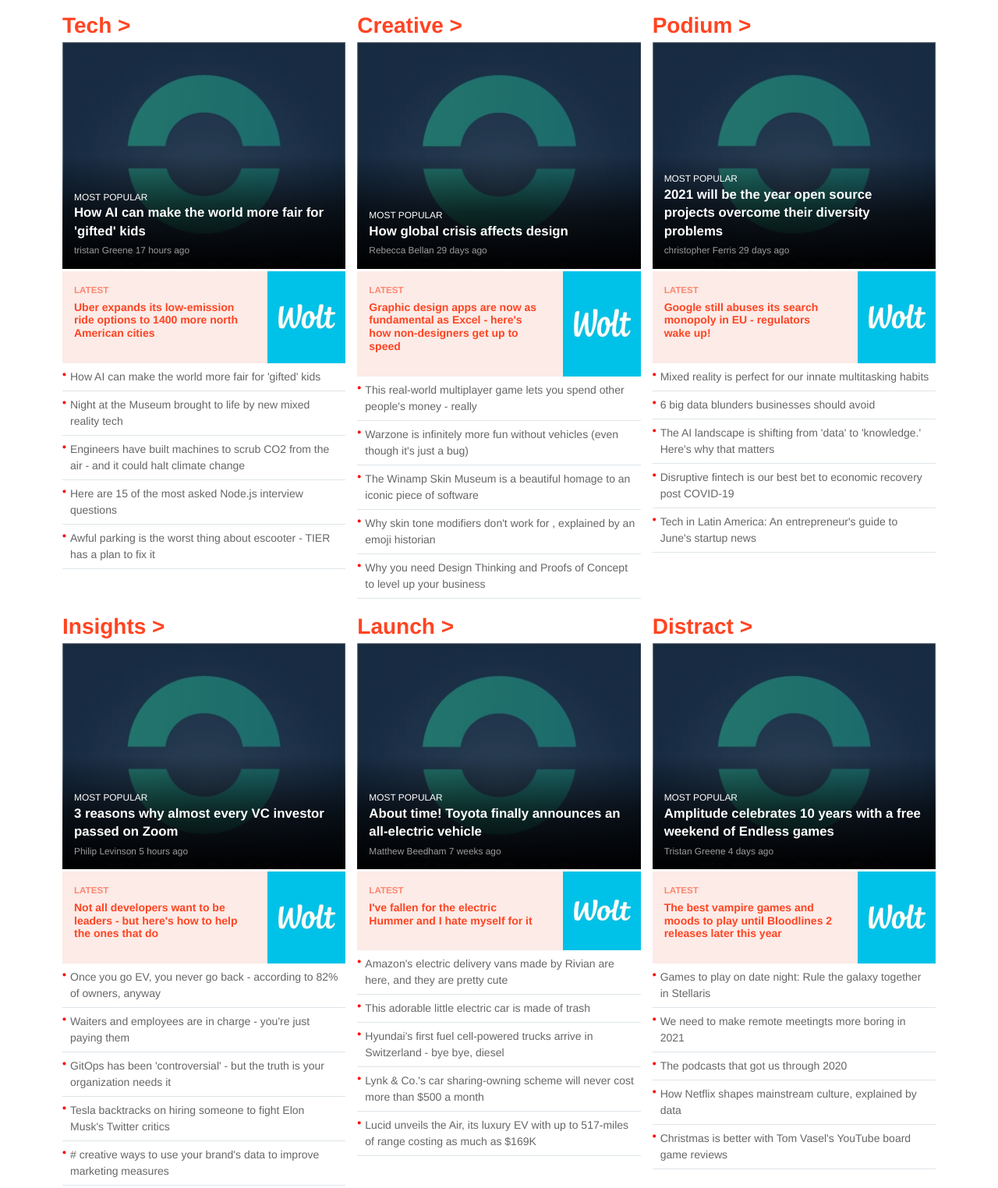
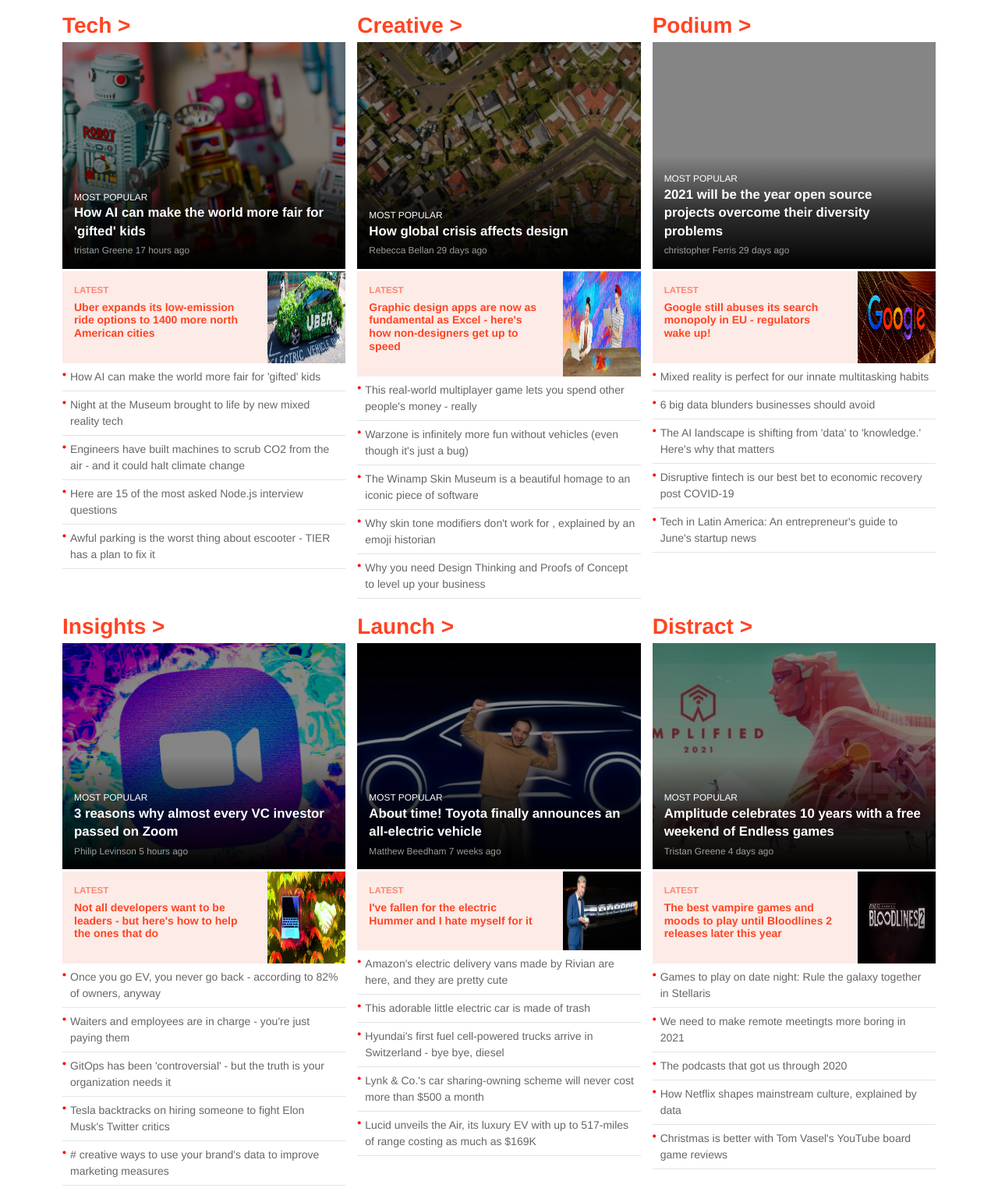
Before and after one commit to chasscepts/tnw-clone, a website: page index.html in a window 1280 px wide. Shown: the part 1786-3310 px from the top of the page at 78% size. Drawn offline with Linux system fonts and the light colour scheme.

Commit message:
update asset links

```diff
--- a/index.html
+++ b/index.html
@@ -219,7 +219,7 @@
             <h5 class="faint">LATEST</h5>
             <p class="pt-5 emphasized">Alibaba shares jump 8% as Jack Ma surfaces after 3 months</p>
           </div>
-          <img class="thumbnail" src="./assets/images/wolt.jpeg" alt="Jack Ma">
+          <img class="thumbnail" src="./assets/images/1280px-20th_Anniversary_Schwab_Foundation_Gala_Dinner_44887783681-e1611132397581.jpg" alt="Jack Ma">
         </div>
         <ul class="categories-list">
           <li><a href="#" class="faint">Twitter shares fall 7% in pre-market trading after Trump's removal</a></li>
@@ -231,7 +231,7 @@
       </article>
       <article class="categories">
         <h2 class="categories-header">Apps > </h2>
-        <div class="hard-fork categories-img bg-card mb-3 aspect-ratio">
+        <div class="apps categories-img bg-card mb-3 aspect-ratio">
           <div class="cover flex column end categories-card-text white">
             <p class="categories-img-header reduced"> MOST POPULAR</p>
             <p class="bold categories-card-text-body reduced">Google Maps is adding COVID19 vaccine sites</p>
@@ -244,7 +244,7 @@
             <h5 class="faint">LATEST</h5>
             <p class="pt-5 emphasized">Help kill the 'Bernie sitting" meme with this easy-to-use image generator</p>
           </div>
-          <img class="thumbnail" src="./assets/images/wolt.jpeg" alt="Bernie">
+          <img class="thumbnail" src="./assets/images/header-image-bernie-sitting-meme-analysis.webp" alt="Bernie">
         </div>
         <ul class="categories-list">
           <li><a href="#" class="faint">Signal is drama-free for now, but it should prepare for the worst</a></li>
@@ -256,7 +256,7 @@
       </article>
       <article class="categories">
         <h2 class="categories-header">Gear > </h2>
-        <div class="hard-fork categories-img bg-card mb-3 aspect-ratio">
+        <div class="gear categories-img bg-card mb-3 aspect-ratio">
           <div class="cover flex column end categories-card-text white">
             <p class="categories-img-header reduced"> MOST POPULAR</p>
             <p class="bold categories-card-text-body reduced">Report: Apple may bring MagSafe and SD card slots back to MacBook</p>
@@ -269,7 +269,7 @@
             <h5 class="faint">LATEST</h5>
             <p class="pt-5 emphasized">Report: Apple to make plain old VR headset before its fancy AR glasses</p>
           </div>
-        ">
+          <img class="thumbnail" src="assets/images/Apple-AR-glasses-headset.jpg" alt="gear">
         </div>
         <ul class="categories-list">
           <li><a href="#" class="faint">KEF's new basketball=sized subwoofer promises 'maximun bass in miimum space'</a></li>
@@ -281,7 +281,7 @@
       </article>
       <article class="categories">
         <h2 class="categories-header">Tech > </h2>
-        <div class="hard-fork categories-img bg-card mb-3 aspect-ratio">
+        <div class="tech categories-img bg-card mb-3 aspect-ratio">
           <div class="cover flex column end categories-card-text white">
             <p class="categories-img-header reduced"> MOST POPULAR</p>
             <p class="bold categories-card-text-body reduced">How AI can make the world more fair for 'gifted' kids</p>
@@ -294,7 +294,7 @@
             <h5 class="faint">LATEST</h5>
             <p class="pt-5 emphasized">Uber expands its low-emission ride options to 1400 more north American cities</p>
           </div>
-          <img class="thumbnail" src="./assets/images/wolt.jpeg" alt="Uber">
+          <img class="thumbnail" src="./assets/images/1-copy-52.webp" alt="Uber">
         </div>
         <ul class="categories-list">
           <li><a href="#" class="faint">How AI can make the world more fair for 'gifted' kids</a></li>
@@ -306,7 +306,7 @@
       </article>
       <article class="categories">
         <h2 class="categories-header">Creative > </h2>
-        <div class="hard-fork categories-img bg-card mb-3 aspect-ratio">
+        <div class="creative categories-img bg-card mb-3 aspect-ratio">
           <div class="cover flex column end categories-card-text white">
             <p class="categories-img-header reduced"> MOST POPULAR</p>
             <p class="bold categories-card-text-body reduced">How global crisis affects design</p>
@@ -319,7 +319,7 @@
             <h5 class="faint">LATEST</h5>
             <p class="pt-5 emphasized">Graphic design apps are now as fundamental as Excel - here's how non-designers get up to speed</p>
           </div>
-          <img class="thumbnail" src="./assets/images/wolt.jpeg" alt="Design">
+          <img class="thumbnail" src="./assets/images/Untitled-design-13.jpg" alt="Design">
         </div>
         <ul class="categories-list">
           <li><a href="#" class="faint">This real-world multiplayer game lets you spend other people's money - really</a></li>
@@ -331,7 +331,7 @@
       </article>
       <article class="categories">
         <h2 class="categories-header">Podium > </h2>
-        <div class="hard-fork categories-img bg-card mb-3 aspect-ratio">
+        <div class="poduim categories-img bg-card mb-3 aspect-ratio">
           <div class="cover flex column end categories-card-text white">
             <p class="categories-img-header reduced"> MOST POPULAR</p>
             <p class="bold categories-card-text-body reduced">2021 will be the year open source projects overcome their diversity problems</p>
@@ -344,7 +344,7 @@
             <h5 class="faint">LATEST</h5>
             <p class="pt-5 emphasized">Google still abuses its search monopoly in EU - regulators wake up!</p>
           </div>
-          <img class="thumbnail" src="./assets/images/wolt.jpeg" alt="google">
+          <img class="thumbnail" src="./assets/images/google-logo-podium.webp" alt="google">
         </div>
         <ul class="categories-list">
           <li><a href="#" class="faint">Mixed reality is perfect for our innate multitasking habits</a></li>
@@ -356,7 +356,7 @@
       </article>
       <article class="categories">
         <h2 class="categories-header">Insights > </h2>
-        <div class="hard-fork categories-img bg-card mb-3 aspect-ratio">
+        <div class="insights categories-img bg-card mb-3 aspect-ratio">
           <div class="cover flex column end categories-card-text white">
             <p class="categories-img-header reduced"> MOST POPULAR</p>
             <p class="bold categories-card-text-body reduced">3 reasons why almost every VC investor passed on Zoom</p>
@@ -369,7 +369,7 @@
             <h5 class="faint">LATEST</h5>
             <p class="pt-5 emphasized">Not all developers want to be leaders - but here's how to help the ones that do</p>
           </div>
-          <img class="thumbnail" src="./assets/images/wolt.jpeg" alt="Laptop">
+          <img class="thumbnail" src="./assets/images/dev-leadership-gq.webp" alt="Laptop">
         </div>
         <ul class="categories-list">
           <li><a href="#" class="faint">Once you go EV, you never go back - according to 82% of owners, anyway</a></li>
@@ -381,7 +381,7 @@
       </article>
       <article class="categories">
         <h2 class="categories-header">Launch > </h2>
-        <div class="hard-fork categories-img bg-card mb-3 aspect-ratio">
+        <div class="launch categories-img bg-card mb-3 aspect-ratio">
           <div class="cover flex column end categories-card-text white">
             <p class="categories-img-header reduced"> MOST POPULAR</p>
             <p class="bold categories-card-text-body reduced">About time! Toyota finally announces an all-electric vehicle </p>
@@ -394,7 +394,7 @@
             <h5 class="faint">LATEST</h5>
             <p class="pt-5 emphasized">I've fallen for the electric Hummer and I hate myself for it</p>
           </div>
-          <img class="thumbnail" src="./assets/images/wolt.jpeg" alt="Hummer">
+          <img class="thumbnail" src="./assets/images/hummer-ev-future-car-love-hate-next-gmc-gm-ultium.jpg" alt="Hummer">
         </div>
         <ul class="categories-list">
           <li><a href="#" class="faint">Amazon's electric delivery vans made by Rivian are here, and they are pretty cute</a></li>
@@ -406,7 +406,7 @@
       </article>
       <article class="categories">
         <h2 class="categories-header">Distract > </h2>
-        <div class="hard-fork categories-img bg-card mb-3 aspect-ratio">
+        <div class="distract categories-img bg-card mb-3 aspect-ratio">
           <div class="cover flex column end categories-card-text white">
             <p class="categories-img-header reduced"> MOST POPULAR</p>
             <p class="bold categories-card-text-body reduced">Amplitude celebrates 10 years with a free weekend of Endless games</p>
@@ -419,7 +419,7 @@
             <h5 class="faint">LATEST</h5>
             <p class="pt-5 emphasized">The best vampire games and moods to play until Bloodlines 2 releases later this year</p>
           </div>
-          <img class="thumbnail" src="./assets/images/wolt.jpeg" alt="Bloodlines">
+          <img class="thumbnail" src="./assets/images/bloodlines.jpg" alt="Bloodlines">
         </div>
         <ul class="categories-list">
           <li><a href="#" class="faint">Games to play on date night: Rule the galaxy together in Stellaris</a></li>
@@ -438,7 +438,7 @@
       <ul class="plain md-grid md-columns-3 lg-columns-4 gap-15">
         <li class="news-item flex p-15">
           <a href="#" class="img-link mr-10">
-            <img src="./assets/images/wolt.jpeg" alt="News image">
+            <img src="./assets/images/california-car-ev-hydrogen-future-electruc-fcev-ev-480x270.webp" alt="News image">
           </a>
           <div class="flex-1">
             <p class="emphasized orange-on-hover"><a href="#">Want to drive a hydrogen EV in the US? Move to California</a></p>
@@ -447,7 +447,7 @@
         </li>
         <li class="news-item flex p-15">
           <a href="#" class="img-link mr-10">
-            <img src="./assets/images/wolt.jpeg" alt="News image">
+            <img src="./assets/images/header-image-bernie-sitting-meme-analysis.webp" alt="News image">
           </a>
           <div class="flex-1">
             <p class="emphasized orange-on-hover"><a href="#">Help kill the 'Bernie sitting" meme with this easy-to-use image generator</a></p>
@@ -456,7 +456,7 @@
         </li>
         <li class="news-item flex p-15">
           <a href="#" class="img-link mr-10">
-            <img src="./assets/images/wolt.jpeg" alt="News image">
+            <img src="./assets/images/1-copy-52.webp" alt="News image">
           </a>
           <div class="flex-1">
             <p class="emphasized orange-on-hover"><a href="#">Uber expands its low-emission ride options to 1400 more north American cities</a></p>
@@ -465,7 +465,7 @@
         </li>
         <li class="news-item flex p-15">
           <a href="#" class="img-link mr-10">
-            <img src="./assets/images/wolt.jpeg" alt="News image">
+            <img src="./assets/images/zoom.webp" alt="News image">
           </a>
           <div class="flex-1">
             <p class="emphasized orange-on-hover"><a href="#">3 reasons why every VC investor passed on Zoom</a></p>
@@ -474,7 +474,7 @@
         </li>
         <li class="news-item flex p-15">
           <a href="#" class="img-link mr-10">
-            <img src="./assets/images/wolt.jpeg" alt="News image">
+            <img src="./assets/images/biggst-ev-motor-electric-car-future-diesel-factory-production-future-PSA-world-480x270.webp" alt="News image">
           </a>
           <div class="flex-1">
             <p class="emphasized orange-on-hover"><a href="#">It's happening! World's biggest diesel factory pivots to electric motors</a></p>
@@ -483,7 +483,7 @@
         </li>
         <li class="news-item flex p-15">
           <a href="#" class="img-link mr-10">
-            <img src="./assets/images/wolt.jpeg" alt="News image">
+            <img src="./assets/images/1-copy-51-516x270.jpg" alt="News image">
           </a>
           <div class="flex-1">
             <p class="emphasized orange-on-hover"><a href="#">This nearly inexplicable exoplanet has the density of cotton candy</a></p>
@@ -492,7 +492,7 @@
         </li>
         <li class="news-item flex p-15">
           <a href="#" class="img-link mr-10">
-            <img src="./assets/images/wolt.jpeg" alt="News image">
+            <img src="./assets/images/biden-electric-cars-future-us-state-vehicles-car-EV-480x270.jpg" alt="News image">
           </a>
           <div class="flex-1">
             <p class="emphasized orange-on-hover"><a href="#">WThe future of US government vehicles is electric</a></p>
@@ -501,7 +501,7 @@
         </li>
         <li class="news-item flex p-15">
           <a href="#" class="img-link mr-10">
-            <img src="./assets/images/wolt.jpeg" alt="News image">
+            <img src="./assets/images/Signal-hed-513x270.jpg" alt="News image">
           </a>
           <div class="flex-1">
             <p class="emphasized orange-on-hover"><a href="#">Signal is drama-free for now, but it should prepare for the worst</a></p>
@@ -521,7 +521,7 @@
       <ul class="plain md-grid md-columns-3 lg-columns-4 gap-15">
         <li class="news-item flex p-15">
           <a href="#" class="img-link mr-10">
-            <img src="./assets/images/wolt.jpeg" alt="deal image">
+            <img src="./assets/images/hacker.jpg" alt="deal image">
           </a>
           <div class="flex-1">
             <p class="emphasized orange-on-hover">
@@ -536,7 +536,7 @@
         </li>
         <li class="news-item flex p-15">
           <a href="#" class="img-link mr-10">
-            <img src="./assets/images/wolt.jpeg" alt="deal image">
+            <img src="./assets/images/sale_162647_primary_image.jpg" alt="deal image">
           </a>
           <div class="flex-1">
             <p class="emphasized orange-on-hover">
@@ -551,7 +551,7 @@
         </li>
         <li class="news-item flex p-15">
           <a href="#" class="img-link mr-10">
-            <img src="./assets/images/wolt.jpeg" alt="deal image">
+            <img src="./assets/images/sale_24707_primary_image.jpg" alt="deal image">
           </a>
           <div class="flex-1">
             <p class="emphasized orange-on-hover">
@@ -566,7 +566,7 @@
         </li>
         <li class="news-item flex p-15">
           <a href="#" class="img-link mr-10">
-            <img src="./assets/images/wolt.jpeg" alt="deal image">
+            <img src="./assets/images/sale_25748_primary_image.jpg" alt="deal image">
           </a>
           <div class="flex-1">
             <p class="emphasized orange-on-hover">
@@ -581,7 +581,7 @@
         </li>
         <li class="news-item flex p-15">
           <a href="#" class="img-link mr-10">
-            <img src="./assets/images/wolt.jpeg" alt="deal image">
+            <img src="./assets/images/sale_162254_primary_image.jpg" alt="deal image">
           </a>
           <div class="flex-1">
             <p class="emphasized orange-on-hover">
@@ -596,7 +596,7 @@
         </li>
         <li class="news-item flex p-15">
           <a href="#" class="img-link mr-10">
-            <img src="./assets/images/wolt.jpeg" alt="deal image">
+            <img src="./assets/images/sale_18296_primary_image.jpg" alt="deal image">
           </a>
           <div class="flex-1">
             <p class="emphasized orange-on-hover">
@@ -611,7 +611,7 @@
         </li>
         <li class="news-item flex p-15">
           <a href="#" class="img-link mr-10">
-            <img src="./assets/images/wolt.jpeg" alt="deal image">
+            <img src="./assets/images/sale_148067_primary_image.jpg" alt="deal image">
           </a>
           <div class="flex-1">
             <p class="emphasized orange-on-hover">
@@ -626,7 +626,7 @@
         </li>
         <li class="news-item flex p-15">
           <a href="#" class="img-link mr-10">
-            <img src="./assets/images/wolt.jpeg" alt="deal image">
+            <img src="./assets/images/sale_162717_primary_image.jpg" alt="deal image">
           </a>
           <div class="flex-1">
             <p class="emphasized orange-on-hover">
--- a/style.css
+++ b/style.css
@@ -744,7 +744,39 @@
 }
 
 .hard-fork {
-  background-image: url(assets/images/ringover.webp);
+  background-image: url(assets/images/gamestop.jpg);
+}
+
+.apps {
+  background-image: url(assets/images/phones.webp);
+}
+
+.gear {
+  background-image: url(assets/images/iphone.jpg);
+}
+
+.tech {
+  background-image: url(assets/images/toys.jpg);
+}
+
+.creative {
+  background-image: url(assets/images/topview.webp);
+}
+
+.podium {
+  background-image: url(assets/images/code.webp);
+}
+
+.insights {
+  background-image: url(assets/images/zoom.webp);
+}
+
+.launch {
+  background-image: url(assets/images/toyota.jpg);
+}
+
+.distract {
+  background-image: url(assets/images/amplified-368x276.jpg);
 }
 
 /* //////// Latest News/Deals ////////// */
```
